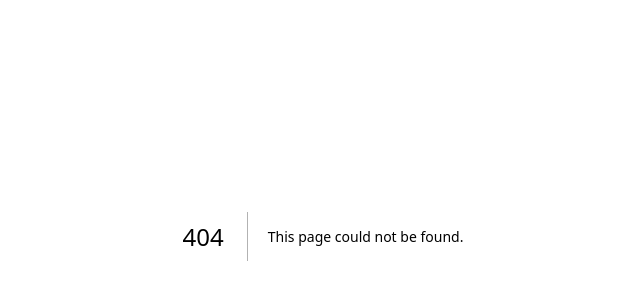
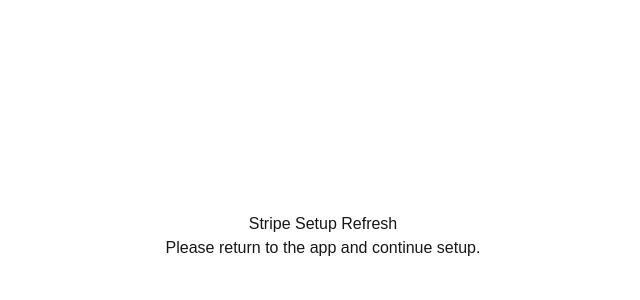
Before and after one commit to dom100111-jpg/berries-web, a Next.js app: page /stripe-connect-refresh in a window 1280 px wide. Before the commit this address had no page. Shown: the part 164-464 px from the top of the page, without its empty margins (317-957 px from the left). Built offline with nearby package versions, Linux system fonts and the light colour scheme.

Commit message:
Add Stripe connect return and refresh pages

```diff
--- /dev/null
+++ b/app/stripe-connect-refresh/page.tsx
@@ -0,0 +1,17 @@
+export default function StripeConnectRefreshPage() {
+  return (
+    <div
+      style={{
+        minHeight: "100vh",
+        display: "flex",
+        justifyContent: "center",
+        alignItems: "center",
+        flexDirection: "column",
+        fontFamily: "sans-serif",
+      }}
+    >
+      <h1>Stripe Setup Refresh</h1>
+      <p>Please return to the app and continue setup.</p>
+    </div>
+  );
+}
--- /dev/null
+++ b/app/stripe-connect-return/page.tsx
@@ -0,0 +1,17 @@
+export default function StripeConnectReturnPage() {
+  return (
+    <div
+      style={{
+        minHeight: "100vh",
+        display: "flex",
+        justifyContent: "center",
+        alignItems: "center",
+        flexDirection: "column",
+        fontFamily: "sans-serif",
+      }}
+    >
+      <h1>Stripe Setup Complete</h1>
+      <p>You can now return to the Berries app.</p>
+    </div>
+  );
+}
```
